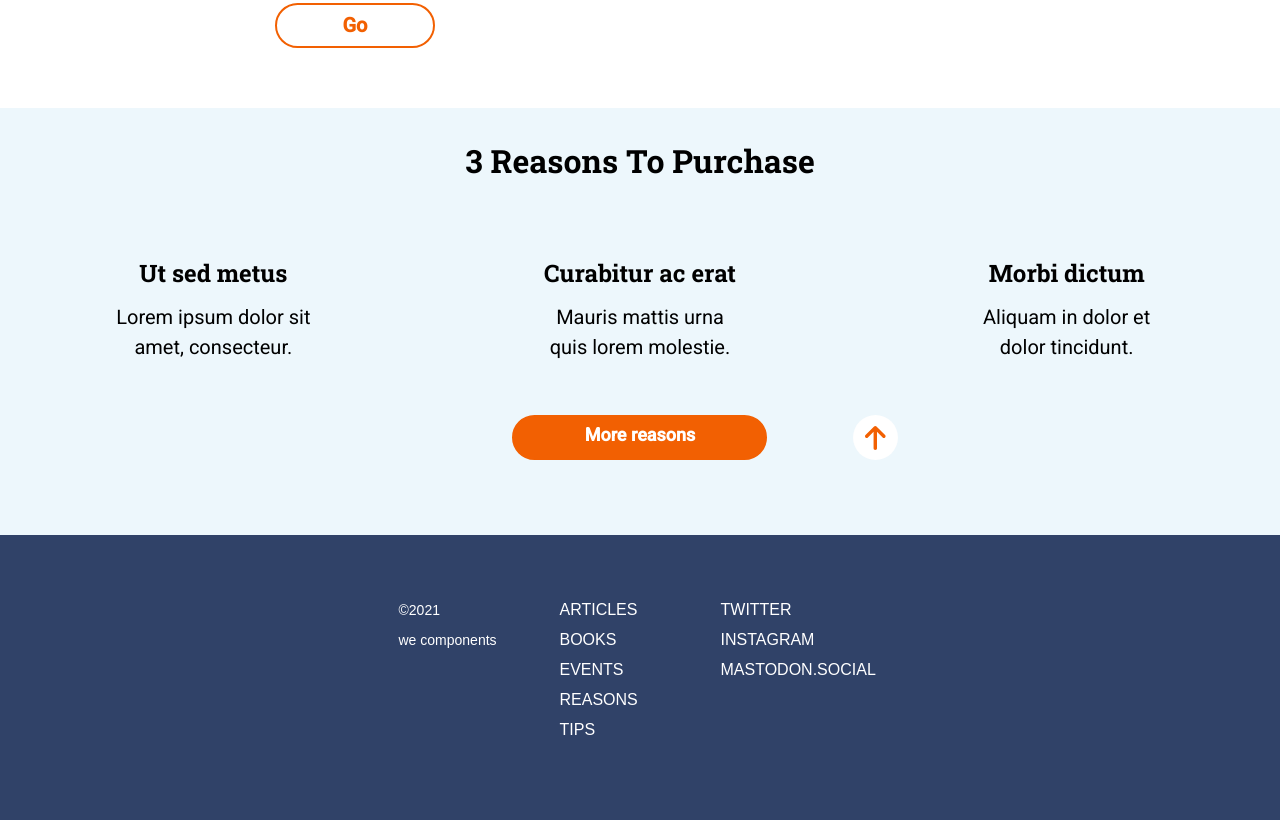
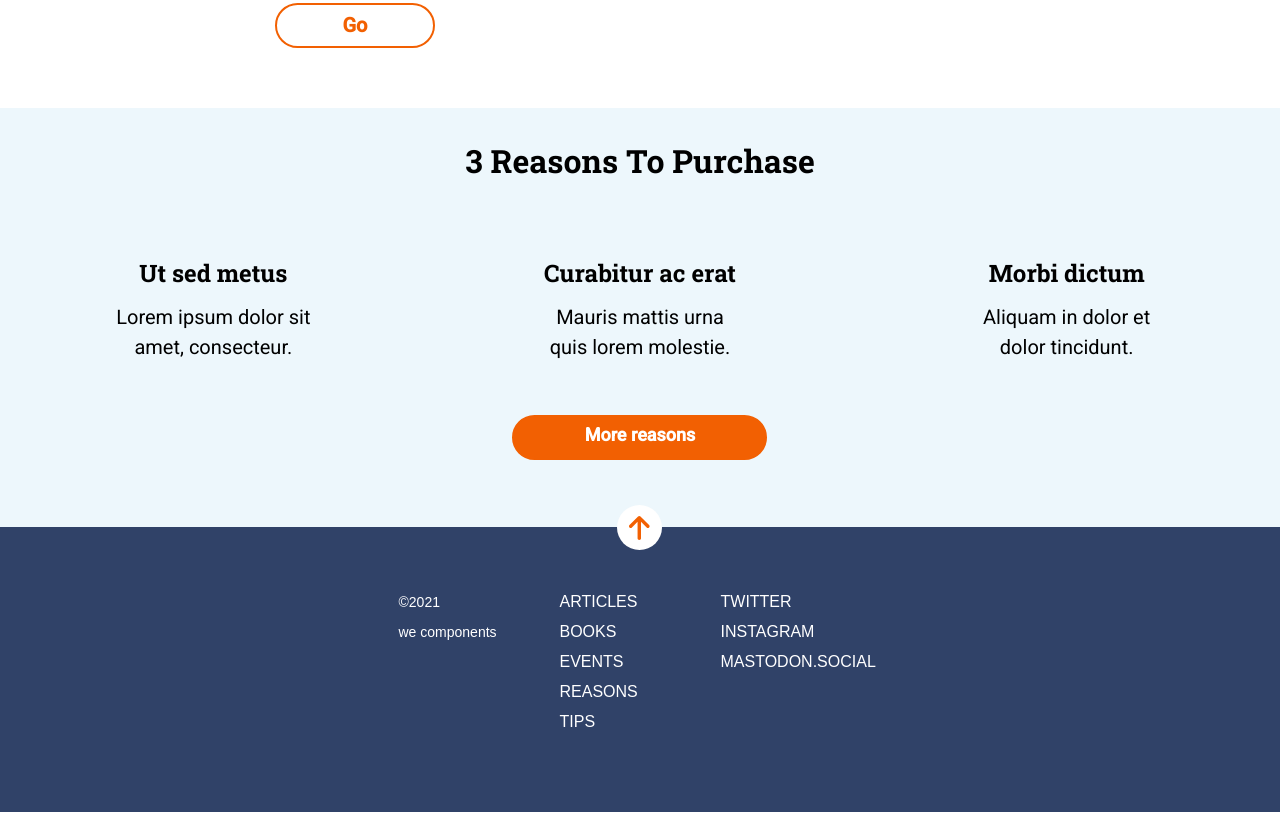
Before and after one commit to MariviEscudero/Anonymous-Proxy, a website: page src/html/index.html in a window 1280 px wide. Shown: the part 1052-1872 px from the top of the page. Drawn offline with nearby package versions, Linux system fonts and the light colour scheme; files that its build step writes are made by us from their sources; files whose address does not match are found by name.

Commit message:
fix arrow link

```diff
--- a/src/scss/layout/_articles.scss
+++ b/src/scss/layout/_articles.scss
@@ -3,19 +3,17 @@
   background-color: $articlebgcolor;
   display: grid;
   grid-template-columns: 100vw;
-  grid-template-rows: 60px 93px 93px 93px 45px 60px;
+  grid-template-rows: 60px 93px 93px 93px 45px 23px;
   row-gap: 45px;
   text-align: center;
-
   @media (min-width: 768px) {
-    grid-template-columns: 1fr 1fr 1fr;
-    grid-template-rows: 75px 112px 105px;
+    grid-template-columns: repeat(3, 1fr);
+    grid-template-rows: 75px 112px 45px 22px;
     row-gap: 45px;
   }
-
   @media (min-width: 1200px) {
     grid-template-columns: 1fr 1fr 1fr;
-    grid-template-rows: 105px 112px 120px;
+    grid-template-rows: 105px 112px 45px 22px;
     row-gap: 45px;
   }
   .section1__title {
@@ -24,13 +22,11 @@
     text-transform: capitalize;
     line-height: 30px;
     padding-top: 30px;
-
     @media (min-width: 768px) {
       font-size: 26px;
       line-height: 45px;
       grid-column: 1 / 4;
     }
-
     @media (min-width: 1200px) {
       font-size: 32px;
       grid-column: 1 / 4;
@@ -40,13 +36,11 @@
     display: grid;
     grid-template-columns: 1fr 180px 1fr;
     grid-template-rows: 30px 63px;
-
     @media (min-width: 768px) {
       grid-template-columns: auto 213px auto;
       grid-template-rows: 30px 68px;
       row-gap: 14px;
     }
-
     @media (min-width: 1200px) {
       grid-template-columns: auto 350px auto;
       justify-items: center;
@@ -92,7 +86,7 @@
     }
     @media (min-width: 768px) {
       width: 210px;
-      grid-column: 2 / 3;
+      grid-column: 1 / 4;
     }
     @media (min-width: 1200px) {
       width: 255px;
@@ -106,5 +100,10 @@
     width: 45px;
     height: 45px;
     border-radius: 45px;
+    margin: 0px auto 0px auto;
+
+    @media (min-width: 768px) {
+      grid-column: 1 / 4;
+    }
   }
 }
```
